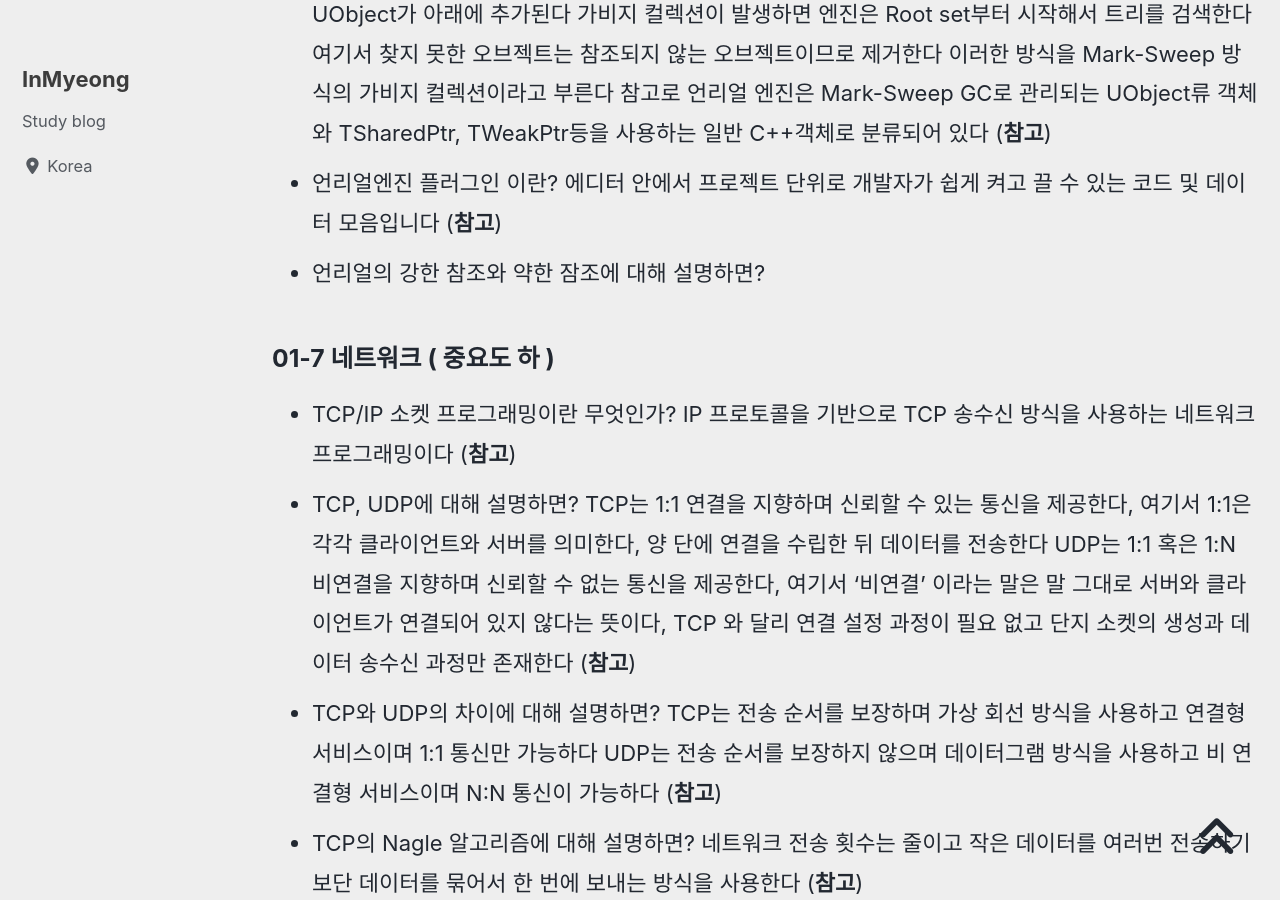
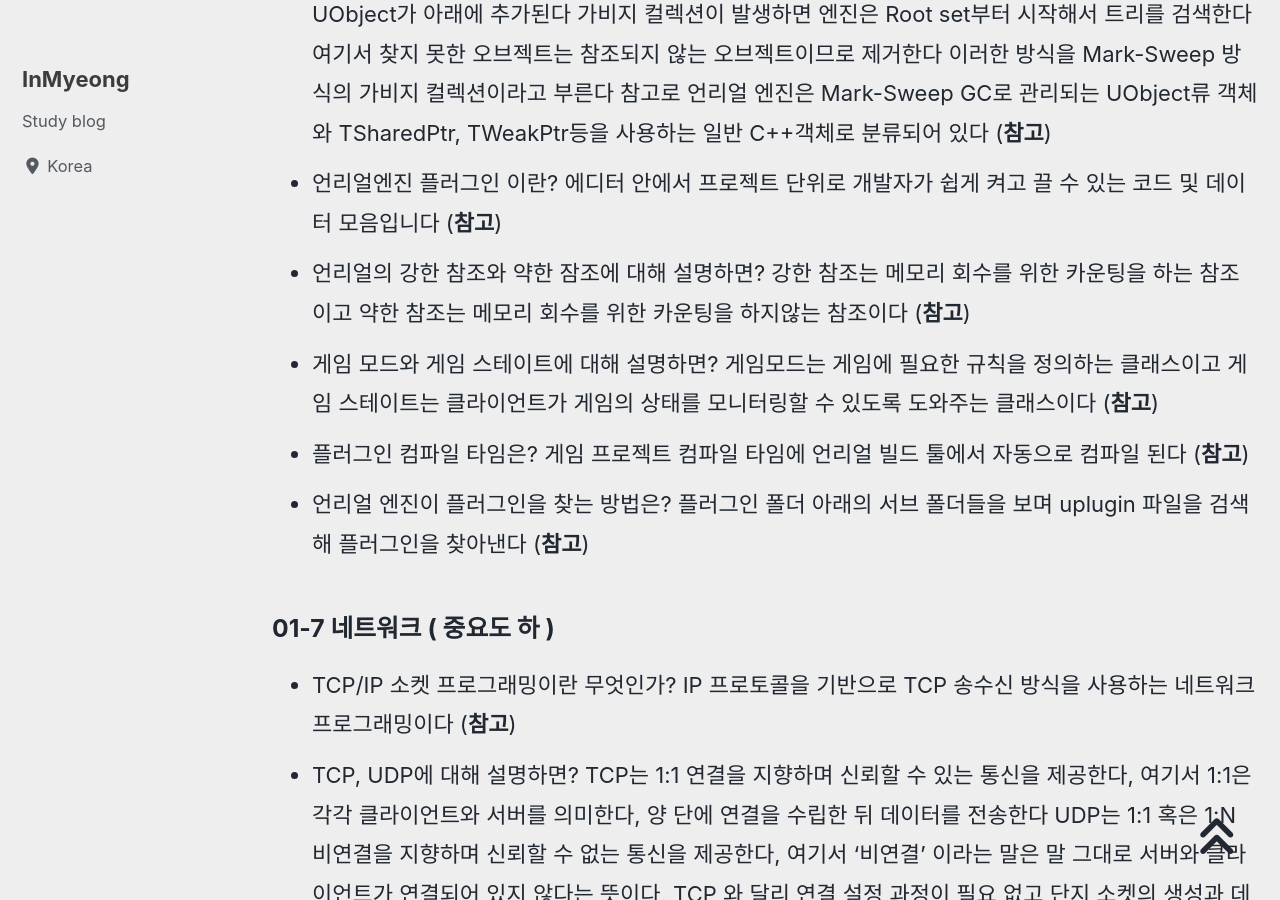
Before and after one commit to devMyeong/devMyeong.github.io, a Jekyll site: the page built from _posts/cs/2022-09-05-블로그-면접준비.md, in a window 1280 px wide and 900 px high, scrolled down 32885 px. Built offline with Jekyll 4.4.1, drawn with Linux system fonts in a browser that asks for light colours; cached includes are drawn as plain includes; nearby versions of some CDN libraries; some web fonts are replaced; comment, search, counter and statistics services are not loaded.

Commit message:
Chore : 수정

```diff
--- a/_posts/cs/2022-09-05-블로그-면접준비.md
+++ b/_posts/cs/2022-09-05-블로그-면접준비.md
@@ -296,7 +296,10 @@ last_modified_at: 2022-10-30
 - 언리얼 리플리케이션 개념에 대해 설명하면? 호스트 컴퓨터가 가진 데이터를 다른 컴퓨터로 복사하는 것으로 캐릭터간의 이동 동기화, HP 동기화가 등이 이에 해당한다 ([**참고**](https://zenoahn.tistory.com/90))
 - 언리얼 Garbage Collection 시스템에 대해 설명하면? 언리얼 엔진에서는 참조(Reference) 그래프를 만들어 어느 오브젝트가 사용중이고 어느 것이 사용중이지 않은지 확인한다 루트에는 Root set이 있으며 UObject가 아래에 추가된다 가비지 컬렉션이 발생하면 엔진은 Root set부터 시작해서 트리를 검색한다 여기서 찾지 못한 오브젝트는 참조되지 않는 오브젝트이므로 제거한다 이러한 방식을 Mark-Sweep 방식의 가비지 컬렉션이라고 부른다 참고로 언리얼 엔진은 Mark-Sweep GC로 관리되는 UObject류 객체와 TSharedPtr, TWeakPtr등을 사용하는 일반 C++객체로 분류되어 있다 ([**참고**](https://upbo.tistory.com/79))
 - 언리얼엔진 플러그인 이란? 에디터 안에서 프로젝트 단위로 개발자가 쉽게 켜고 끌 수 있는 코드 및 데이터 모음입니다 ([**참고**](https://docs.unrealengine.com/4.27/ko/ProductionPipelines/Plugins/))
-- 언리얼의 강한 참조와 약한 잠조에 대해 설명하면?
+- 언리얼의 강한 참조와 약한 잠조에 대해 설명하면? 강한 참조는 메모리 회수를 위한 카운팅을 하는 참조이고 약한 참조는 메모리 회수를 위한 카운팅을 하지않는 참조이다 ([**참고**](https://leekangw.github.io/posts/38/))
+- 게임 모드와 게임 스테이트에 대해 설명하면? 게임모드는 게임에 필요한 규칙을 정의하는 클래스이고 게임 스테이트는 클라이언트가 게임의 상태를 모니터링할 수 있도록 도와주는 클래스이다 ([**참고**](https://docs.unrealengine.com/4.26/ko/InteractiveExperiences/Framework/GameMode/))
+- 플러그인 컴파일 타임은? 게임 프로젝트 컴파일 타임에 언리얼 빌드 툴에서 자동으로 컴파일 된다 ([**참고**](https://hyo-ue4study.tistory.com/455))
+- 언리얼 엔진이 플러그인을 찾는 방법은? 플러그인 폴더 아래의 서브 폴더들을 보며 uplugin 파일을 검색해 플러그인을 찾아낸다 ([**참고**](https://docs.unrealengine.com/5.0/ko/plugins-in-unreal-engine/))
 
 ### 01-7 네트워크 ( 중요도 하 )
 - TCP/IP 소켓 프로그래밍이란 무엇인가? IP 프로토콜을 기반으로 TCP 송수신 방식을 사용하는 네트워크 프로그래밍이다 ([**참고**](https://aronglife.tistory.com/entry/NetworkTCPIP-%EC%86%8C%EC%BC%93-%ED%94%84%EB%A1%9C%EA%B7%B8%EB%9E%98%EB%B0%8D-%EA%B0%9C%EB%85%901))
```
